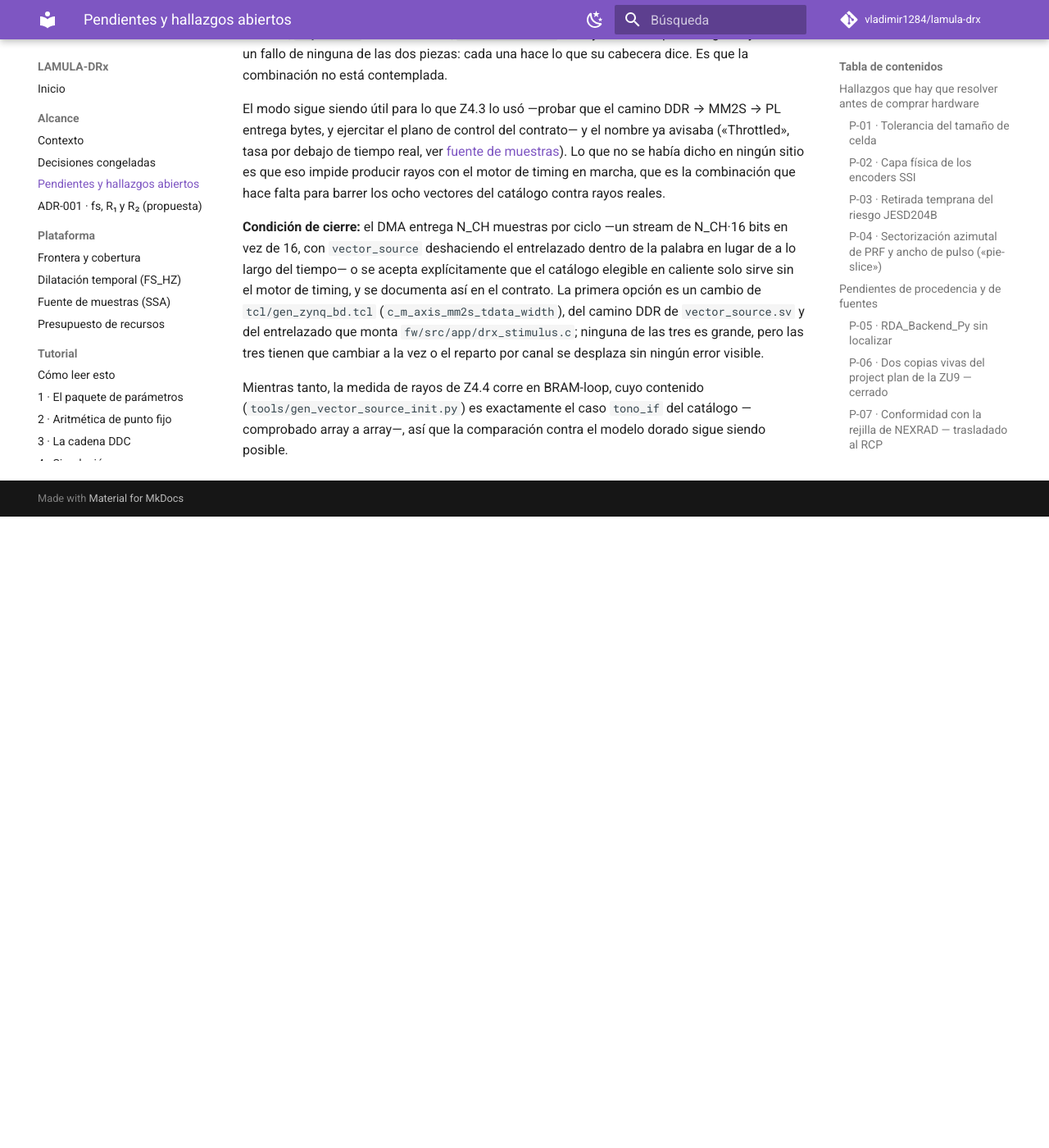
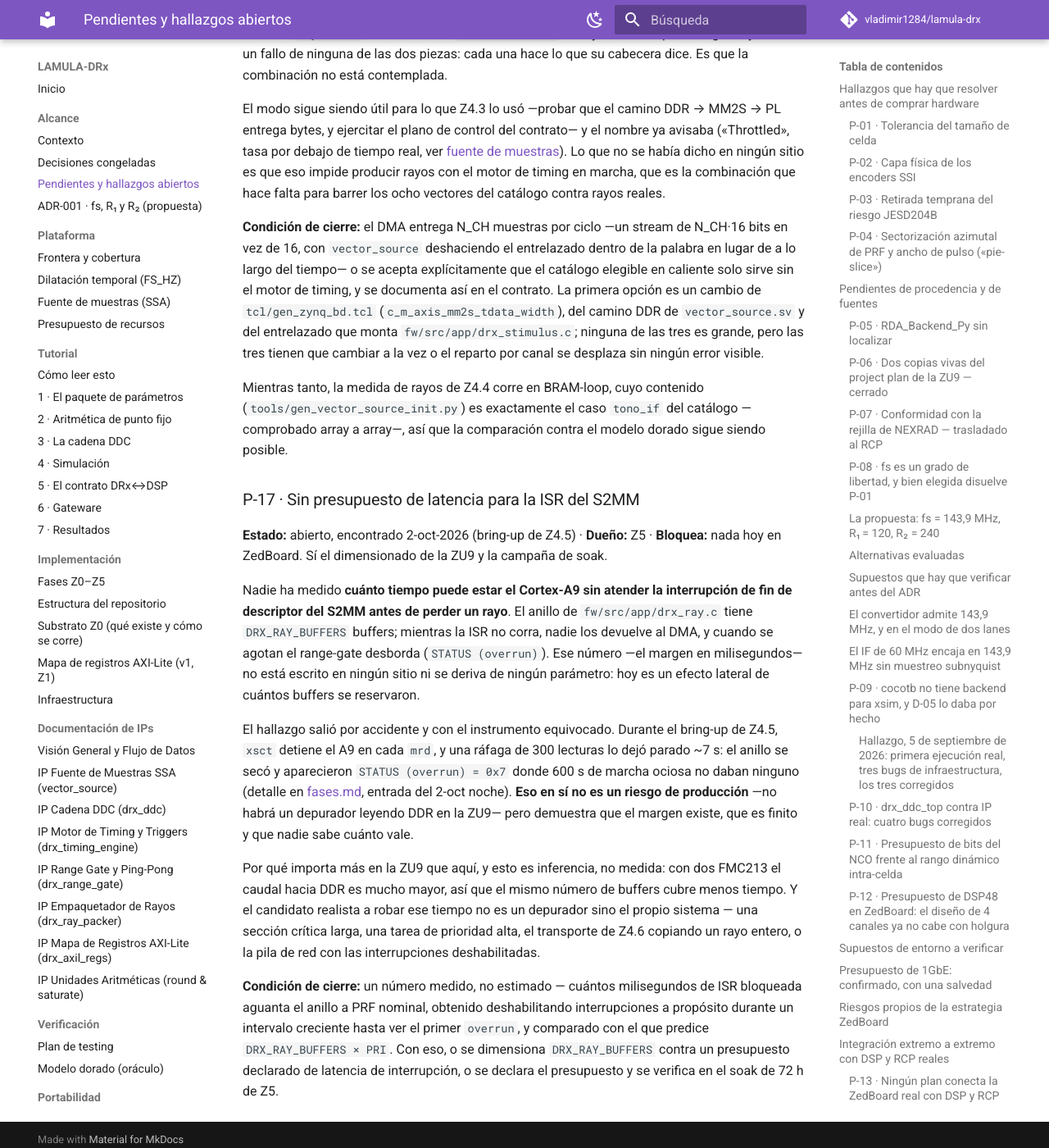
Before and after one commit to vladimir1284/lamula-drx, an MkDocs documentation site: the page built from docs/alcance/pendientes.md, in a window 1280 px wide and 1400 px high, scrolled down 46912 px. Shown: the whole window at 82% size. Built offline with MkDocs 1.6.1 and Material for MkDocs 9.7.7, drawn with Linux system fonts in a browser that asks for light colours; comment, search, counter and statistics services are not loaded; before the commit the page ends 47542 px from its top, so only the background shows below that.

Commit message:
docs: P-17 -- sin presupuesto de latencia para la ISR del S2MM
Nadie ha medido cuanto puede estar el A9 sin atender la interrupcion de
fin de descriptor del S2MM antes de perder un rayo. El margen existe y es
finito --el bring-up de Z4.5 lo agoto por accidente, con `xsct` parando el
core ~7 s-- pero su valor no esta escrito en ningun sitio ni se deriva de
ningun parametro: hoy es un efecto lateral de DRX_RAY_BUFFERS = 4.

No bloquea nada en ZedBoard. Importa en la ZU9, donde el caudal es mayor y
el candidato a robar ese tiempo no es un depurador sino una seccion
critica larga, el transporte de Z4.6 o la pila de red.

Cierra con un numero medido, no estimado: deshabilitar interrupciones a
proposito durante un intervalo creciente hasta el primer `overrun`, y
contrastarlo con DRX_RAY_BUFFERS x PRI.

Co-Authored-By: Claude Opus 5 <noreply@anthropic.com>

```diff
--- a/docs/alcance/pendientes.md
+++ b/docs/alcance/pendientes.md
@@ -1987,3 +1987,34 @@ tienen que cambiar a la vez o el reparto por canal se desplaza sin ningún error
 Mientras tanto, la medida de rayos de Z4.4 corre en BRAM-loop, cuyo contenido
 (`tools/gen_vector_source_init.py`) es exactamente el caso `tono_if` del catálogo —comprobado array
 a array—, así que la comparación contra el modelo dorado sigue siendo posible.
+
+### P-17 · Sin presupuesto de latencia para la ISR del S2MM { #p-17 }
+
+**Estado:** abierto, encontrado 2-oct-2026 (bring-up de Z4.5) · **Dueño:** Z5 · **Bloquea:** nada
+hoy en ZedBoard. Sí el dimensionado de la ZU9 y la campaña de soak.
+
+Nadie ha medido **cuánto tiempo puede estar el Cortex-A9 sin atender la interrupción de fin de
+descriptor del S2MM antes de perder un rayo**. El anillo de `fw/src/app/drx_ray.c` tiene
+`DRX_RAY_BUFFERS` buffers; mientras la ISR no corra, nadie los devuelve al DMA, y cuando se agotan
+el range-gate desborda (`STATUS (overrun)`). Ese número —el margen en milisegundos— no está escrito
+en ningún sitio ni se deriva de ningún parámetro: hoy es un efecto lateral de cuántos buffers se
+reservaron.
+
+El hallazgo salió por accidente y con el instrumento equivocado. Durante el bring-up de Z4.5,
+`xsct` detiene el A9 en cada `mrd`, y una ráfaga de 300 lecturas lo dejó parado ~7 s: el anillo se
+secó y aparecieron `STATUS (overrun) = 0x7` donde 600 s de marcha ociosa no daban ninguno (detalle
+en [fases.md](../implementacion/fases.md#z4), entrada del 2-oct noche). **Eso en sí no es un riesgo
+de producción** —no habrá un depurador leyendo DDR en la ZU9— pero demuestra que el margen existe,
+que es finito y que nadie sabe cuánto vale.
+
+Por qué importa más en la ZU9 que aquí, y esto es inferencia, no medida: con dos FMC213 el caudal
+hacia DDR es mucho mayor, así que el mismo número de buffers cubre menos tiempo. Y el candidato
+realista a robar ese tiempo no es un depurador sino el propio sistema — una sección crítica larga,
+una tarea de prioridad alta, el transporte de Z4.6 copiando un rayo entero, o la pila de red con
+las interrupciones deshabilitadas.
+
+**Condición de cierre:** un número medido, no estimado — cuántos milisegundos de ISR bloqueada
+aguanta el anillo a PRF nominal, obtenido deshabilitando interrupciones a propósito durante un
+intervalo creciente hasta ver el primer `overrun`, y comparado con el que predice
+`DRX_RAY_BUFFERS × PRI`. Con eso, o se dimensiona `DRX_RAY_BUFFERS` contra un presupuesto declarado
+de latencia de interrupción, o se declara el presupuesto y se verifica en el soak de 72 h de Z5.
```
Also changed, not shown: CLAUDE.md (+1 -1 lines).
